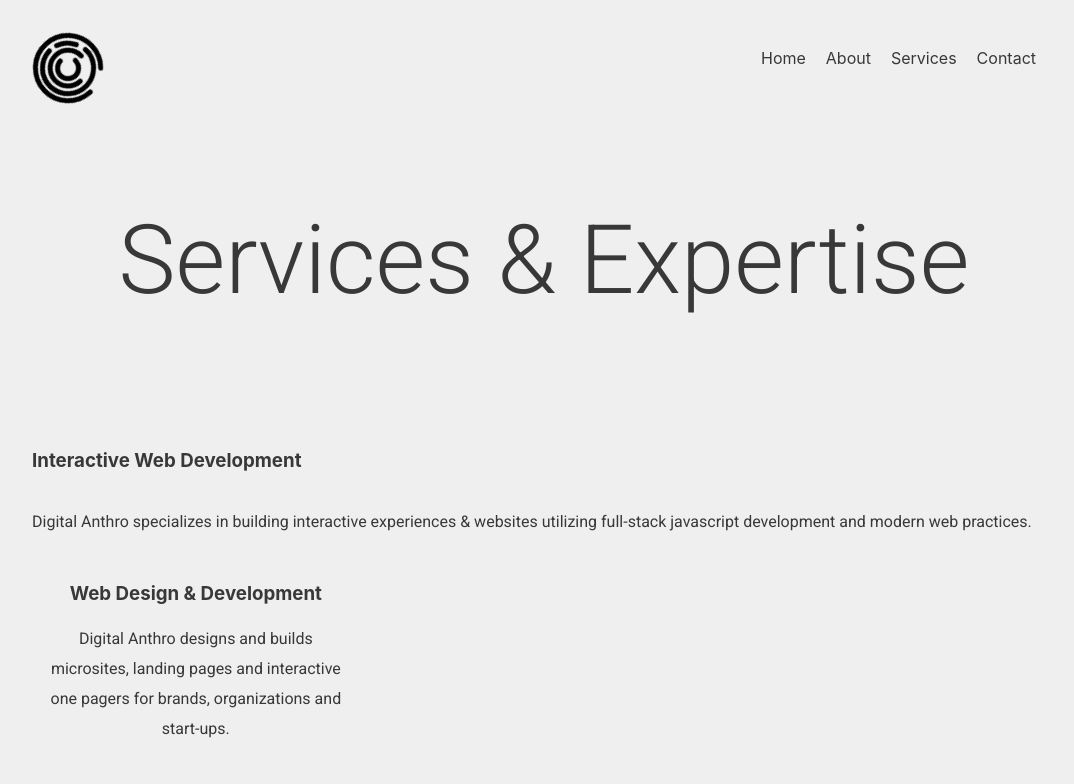
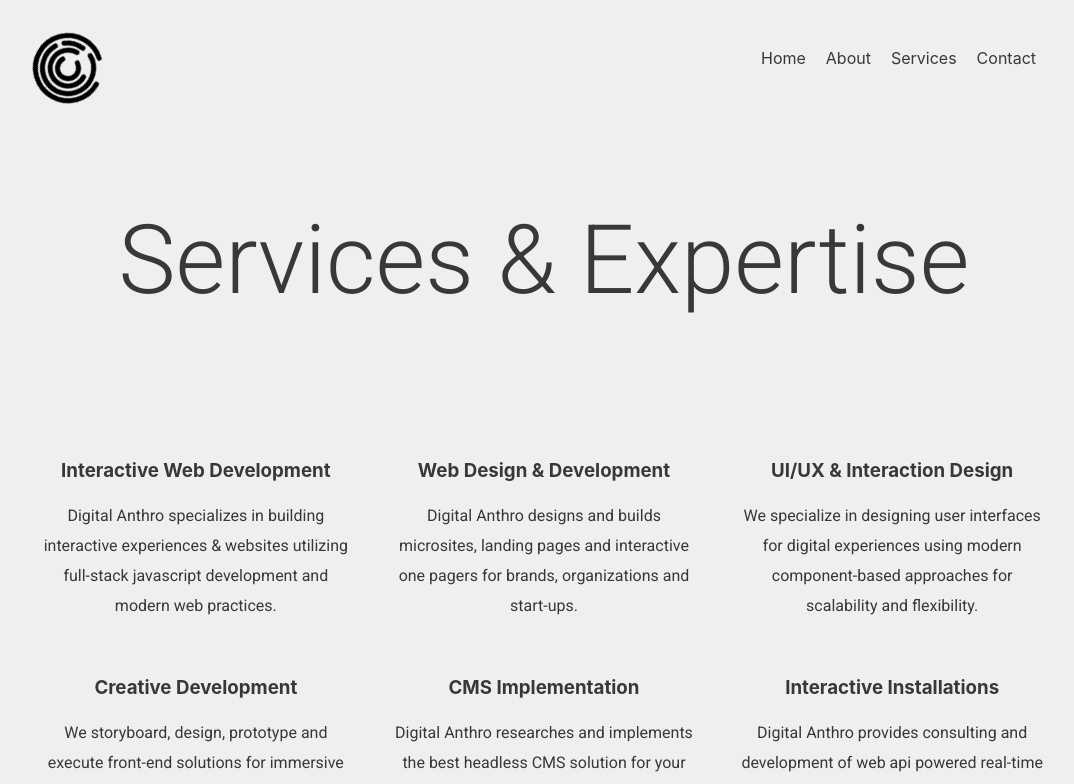
Before and after one commit to keeysnc/digital_anthro, a Next.js app: page /services in a window 1280 px wide. Shown: the top 784 px of the page, without its empty margins (96-1170 px from the left). Built offline with nearby package versions, Linux system fonts and the light colour scheme.

Commit message:
update services

```diff
--- a/pages/services.js
+++ b/pages/services.js
@@ -11,6 +11,7 @@
 			</Head>
 			<PageTitle title="Services & Expertise" textDescription=""></PageTitle>
 			<div className={serviceStyles.services__grid}>
+				<div className={serviceStyles.services__grid__item}>
 					<ParagraphText
 						textTitle="Interactive Web Development"
 						textDescription="Digital Anthro specializes in building interactive experiences & websites utilizing full-stack javascript development and modern web practices."
@@ -59,6 +60,7 @@
 				></ParagraphText>
 			</div> */}
 			</div>
+		</div>
 	);
 };
 
```
Lines whose indentation alone changed are shown as unchanged.
